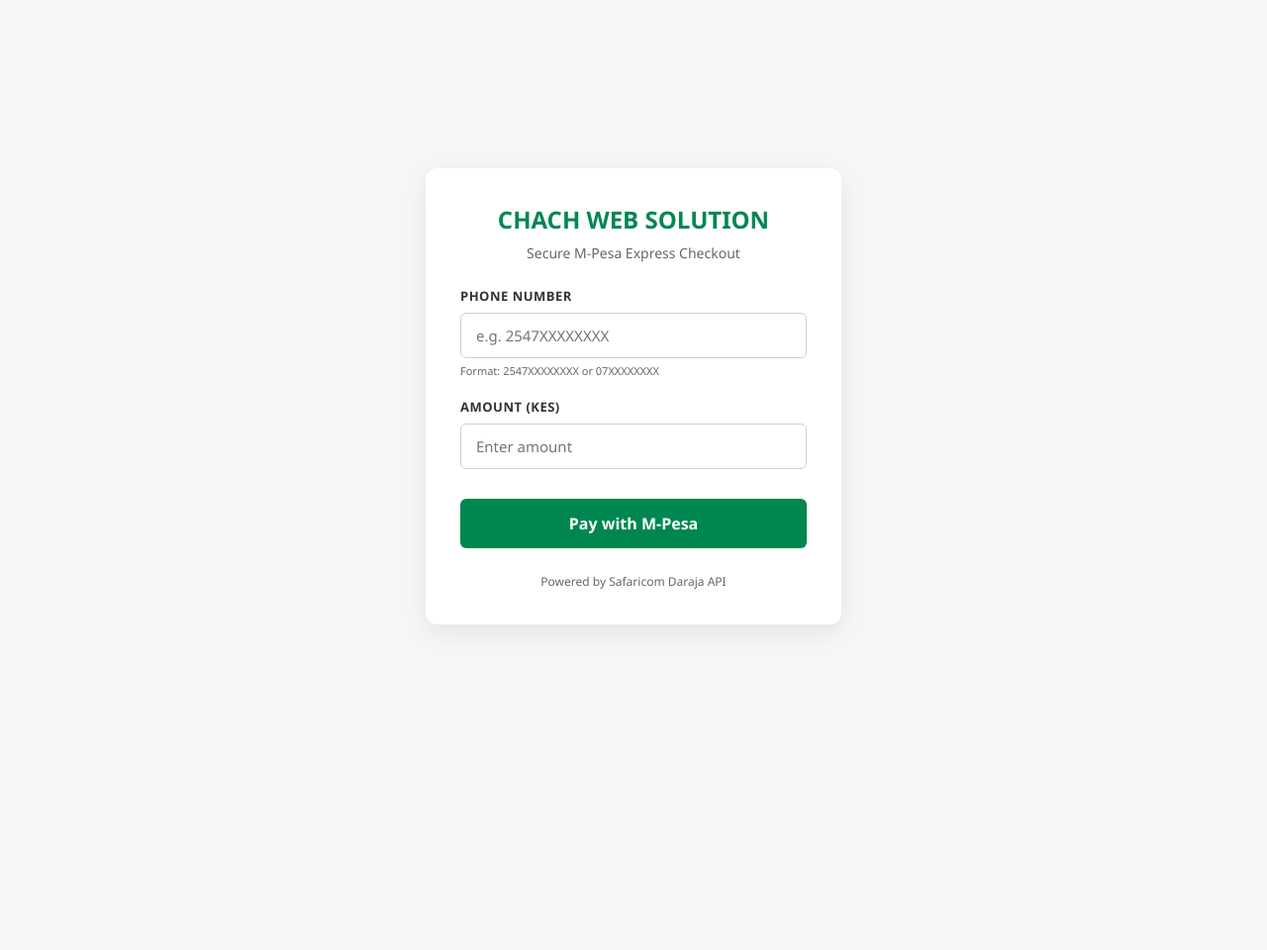
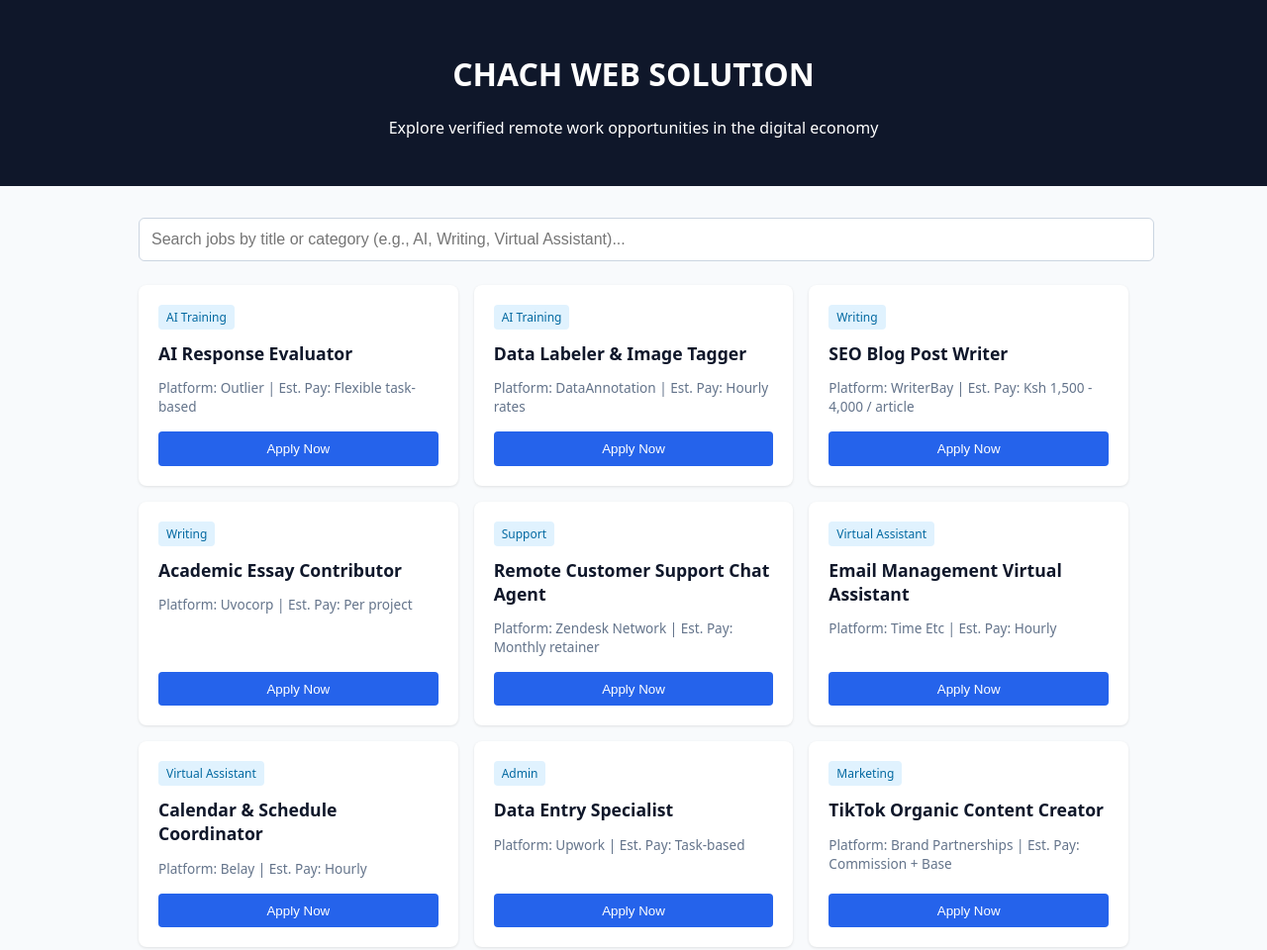
Before and after one commit to chachaevanx/Online-business-, a plain HTML site: page index.html in a window 1280 px wide. Shown: the top 960 px of the page at 99% size. Before the commit the page ends 800 px from the top, so only its background shows below. Drawn offline with Linux system fonts and the light colour scheme.

Commit message:
Update index.html

```diff
--- a/index.html
+++ b/index.html
@@ -3,241 +3,143 @@
 <head>
     <meta charset="UTF-8">
     <meta name="viewport" content="width=device-width, initial-scale=1.0">
-    <title>CHACH WEB SOLUTION | M-Pesa Express Checkout</title>
+    <title>Chach Web Solution - Remote Careers</title>
     <style>
-        :root {
-            --primary-color: #008751;
-            --primary-hover: #006b40;
-            --bg-color: #f4f7f6;
-            --card-bg: #ffffff;
-            --text-main: #333333;
-            --text-muted: #666666;
-            --error-color: #d9534f;
-            --success-color: #5cb85c;
-        }
+        :root { --primary: #0f172a; --accent: #2563eb; --bg: #f8fafc; }
+        body { font-family: system-ui, -apple-system, sans-serif; margin: 0; background: var(--bg); color: #334155; }
+        header { background: var(--primary); color: white; padding: 2rem 1rem; text-align: center; }
+        .container { max-width: 1000px; margin: 2rem auto; padding: 0 1rem; }
+        .search-bar { width: 100%; padding: 0.75rem; font-size: 1rem; border: 1px solid #cbd5e1; border-radius: 6px; margin-bottom: 1.5rem; }
+        .job-grid { display: grid; grid-template-columns: repeat(auto-fill, minmax(300px, 1fr)); gap: 1rem; }
+        .job-card { background: white; padding: 1.25rem; border-radius: 8px; box-shadow: 0 1px 3px rgba(0,0,0,0.1); display: flex; flex-direction: column; justify-content: space-between; }
+        .job-card h3 { margin: 0 0 0.5rem 0; color: var(--primary); font-size: 1.1rem; }
+        .tag { display: inline-block; background: #e0f2fe; color: #0369a1; padding: 0.25rem 0.5rem; border-radius: 4px; font-size: 0.75rem; margin-bottom: 0.75rem; }
+        .apply-btn { background: var(--accent); color: white; border: none; padding: 0.6rem 1rem; cursor: pointer; border-radius: 4px; font-weight: 500; text-align: center; }
+        .apply-btn:hover { background: #1d4ed8; }
 
-        * {
-            box-sizing: border-box;
-            margin: 0;
-            padding: 0;
-            font-family: 'Segoe UI', Tahoma, Geneva, Verdana, sans-serif;
-        }
-
-        body {
-            background-color: var(--bg-color);
-            color: var(--text-main);
-            display: flex;
-            flex-direction: column;
-            justify-content: center;
-            align-items: center;
-            min-height: 100vh;
-            padding: 20px;
-        }
-
-        .container {
-            width: 100%;
-            max-width: 420px;
-            background: var(--card-bg);
-            padding: 35px;
-            border-radius: 12px;
-            box-shadow: 0 8px 24px rgba(0, 0, 0, 0.08);
-        }
-
-        .header {
-            text-align: center;
-            margin-bottom: 25px;
-        }
-
-        .header h1 {
-            color: var(--primary-color);
-            font-size: 24px;
-            margin-bottom: 8px;
-        }
-
-        .header p {
-            color: var(--text-muted);
-            font-size: 14px;
-        }
-
-        .form-group {
-            margin-bottom: 20px;
-        }
-
-        label {
-            display: block;
-            margin-bottom: 8px;
-            font-weight: 600;
-            font-size: 13px;
-            color: var(--text-main);
-            text-transform: uppercase;
-            letter-spacing: 0.5px;
-        }
-
-        input {
-            width: 100%;
-            padding: 12px 15px;
-            border: 1px solid #ccd1d1;
-            border-radius: 6px;
-            font-size: 15px;
-            transition: border-color 0.3s ease, box-shadow 0.3s ease;
-        }
-
-        input:focus {
-            outline: none;
-            border-color: var(--primary-color);
-            box-shadow: 0 0 0 3px rgba(0, 135, 81, 0.15);
-        }
-
-        .hint {
-            font-size: 11px;
-            color: var(--text-muted);
-            margin-top: 5px;
-        }
-
-        button {
-            width: 100%;
-            background-color: var(--primary-color);
-            color: white;
-            border: none;
-            padding: 14px;
-            border-radius: 6px;
-            font-size: 16px;
-            font-weight: 600;
-            cursor: pointer;
-            transition: background-color 0.3s ease;
-            margin-top: 10px;
-        }
-
-        button:hover {
-            background-color: var(--primary-hover);
-        }
-
-        button:disabled {
-            background-color: #a3c9b7;
-            cursor: not-allowed;
-        }
-
-        #statusBox {
-            margin-top: 20px;
-            padding: 12px;
-            border-radius: 6px;
-            font-size: 13px;
-            text-align: center;
-            display: none;
-            line-height: 1.4;
-        }
-
-        .status-loading {
-            background-color: #fff3cd;
-            color: #856404;
-            border: 1px solid #ffeeba;
-            display: block !important;
-        }
-
-        .status-success {
-            background-color: #d4edda;
-            color: #155724;
-            border: 1px solid #c3e6cb;
-            display: block !important;
-        }
-
-        .status-error {
-            background-color: #f8d7da;
-            color: #721c24;
-            border: 1px solid #f5c6cb;
-            display: block !important;
-        }
-
-        .footer-note {
-            text-align: center;
-            margin-top: 25px;
-            font-size: 12px;
-            color: var(--text-muted);
-        }
+        /* Modal Styles */
+        .modal { display: none; position: fixed; inset: 0; background: rgba(0,0,0,0.5); justify-content: center; align-items: center; z-index: 100; }
+        .modal-content { background: white; padding: 2rem; border-radius: 8px; width: 100%; max-width: 400px; box-shadow: 0 4px 6px rgba(0,0,0,0.1); }
+        .modal-content input { width: 100%; padding: 0.6rem; margin: 0.5rem 0 1rem 0; border: 1px solid #cbd5e1; border-radius: 4px; box-sizing: border-box; }
+        .close-link { color: #ef4444; background: none; border: none; cursor: pointer; margin-top: 1rem; width: 100%; text-align: center; }
     </style>
 </head>
 <body>
 
+    <header>
+        <h1>CHACH WEB SOLUTION</h1>
+        <p>Explore verified remote work opportunities in the digital economy</p>
+    </header>
+
     <div class="container">
-        <div class="header">
-            <h1>CHACH WEB SOLUTION</h1>
-            <p>Secure M-Pesa Express Checkout</p>
+        <input type="text" id="searchInput" class="search-bar" placeholder="Search jobs by title or category (e.g., AI, Writing, Virtual Assistant)..." onkeyup="filterJobs()">
+
+        <div id="job-list" class="job-grid">
+            <!-- Dynamically populated job cards -->
         </div>
+    </div>
 
-        <form id="checkoutForm">
-            <div class="form-group">
-                <label for="phoneNumber">Phone Number</label>
-                <input type="tel" id="phoneNumber" placeholder="e.g. 2547XXXXXXXX" required pattern="^(2547|07)\d{8}$">
-                <div class="hint">Format: 2547XXXXXXXX or 07XXXXXXXX</div>
-            </div>
+    <!-- Application / Payment Modal -->
+    <div id="appModal" class="modal">
+        <div class="modal-content">
+            <h3 id="modal-title">Apply for Role</h3>
+            <p style="font-size: 0.9rem; color: #64748b;">Upload your CV and pay the Ksh 100 token fee via M-Pesa STK Push.</p>
 
-            <div class="form-group">
-                <label for="amount">Amount (KES)</label>
-                <input type="number" id="amount" placeholder="Enter amount" min="1" required>
-            </div>
+            <label>Upload CV (PDF / DOCX)</label>
+            <input type="file" id="cvFile" accept=".pdf,.doc,.docx">
 
-            <button type="submit" id="payButton">Pay with M-Pesa</button>
-        </form>
+            <label>M-Pesa Phone Number</label>
+            <input type="text" id="mpesaPhone" placeholder="07XXXXXXXX or 2547XXXXXXXX">
 
-        <div id="statusBox"></div>
-
-        <div class="footer-note">
-            Powered by Safaricom Daraja API
+            <button class="apply-btn" style="width: 100%;" onclick="processPaymentAndSubmit()">Pay Ksh 100 & Submit</button>
+            <button class="close-link" onclick="closeModal()">Cancel</button>
         </div>
     </div>
 
     <script>
-        const form = document.getElementById('checkoutForm');
-        const payButton = document.getElementById('payButton');
-        const statusBox = document.getElementById('statusBox');
+        // Master list of remote job opportunities
+        const jobs = [
+            { title: "AI Response Evaluator", category: "AI Training", platform: "Outlier", pay: "Flexible task-based" },
+            { title: "Data Labeler & Image Tagger", category: "AI Training", platform: "DataAnnotation", pay: "Hourly rates" },
+            { title: "SEO Blog Post Writer", category: "Writing", platform: "WriterBay", pay: "Ksh 1,500 - 4,000 / article" },
+            { title: "Academic Essay Contributor", category: "Writing", platform: "Uvocorp", pay: "Per project" },
+            { title: "Remote Customer Support Chat Agent", category: "Support", platform: "Zendesk Network", pay: "Monthly retainer" },
+            { title: "Email Management Virtual Assistant", category: "Virtual Assistant", platform: "Time Etc", pay: "Hourly" },
+            { title: "Calendar & Schedule Coordinator", category: "Virtual Assistant", platform: "Belay", pay: "Hourly" },
+            { title: "Data Entry Specialist", category: "Admin", platform: "Upwork", pay: "Task-based" },
+            { title: "TikTok Organic Content Creator", category: "Marketing", platform: "Brand Partnerships", pay: "Commission + Base" },
+            { title: "Frontend Landing Page Builder", category: "Technical", platform: "Freelance", pay: "Per build" }
+        ];
 
-        form.addEventListener('submit', async (e) => {
-            e.preventDefault();
+        let selectedRole = "";
 
-            let phoneInput = document.getElementById('phoneNumber').value.trim();
-            const amount = document.getElementById('amount').value.trim();
+        function renderJobs(filteredList) {
+            const container = document.getElementById('job-list');
+            container.innerHTML = "";
 
-            // Normalize phone number to 2547XXXXXXXX format if it starts with 07
-            if (phoneInput.startsWith('07')) {
-                phoneInput = '254' + phoneInput.slice(1);
+            filteredList.forEach((job, index) => {
+                container.innerHTML += `
+                    <div class="job-card">
+                        <div>
+                            <span class="tag">${job.category}</span>
+                            <h3>${job.title}</h3>
+                            <p style="font-size: 0.85rem; color: #64748b; margin-bottom: 1rem;">Platform: ${job.platform} | Est. Pay: ${job.pay}</p>
+                        </div>
+                        <button class="apply-btn" onclick="openModal('${job.title}')">Apply Now</button>
+                    </div>
+                `;
+            });
+        }
+
+        function filterJobs() {
+            const query = document.getElementById('searchInput').value.toLowerCase();
+            const filtered = jobs.filter(j => j.title.toLowerCase().includes(query) || j.category.toLowerCase().includes(query));
+            renderJobs(filtered);
+        }
+
+        function openModal(jobTitle) {
+            selectedRole = jobTitle;
+            document.getElementById('modal-title').innerText = "Apply: " + jobTitle;
+            document.getElementById('appModal').style.display = 'flex';
+        }
+
+        function closeModal() {
+            document.getElementById('appModal').style.display = 'none';
+        }
+
+        async function processPaymentAndSubmit() {
+            const phone = document.getElementById('mpesaPhone').value;
+            const file = document.getElementById('cvFile').files[0];
+
+            if(!phone || !file) {
+                alert("Please provide your phone number and upload your CV file.");
+                return;
             }
 
-            // Update UI to loading state
-            payButton.disabled = true;
-            payButton.innerText = "Processing...";
-            statusBox.className = "status-loading";
-            statusBox.innerText = "Initiating STK Push. Please check your phone for the M-Pesa prompt...";
+            alert("Initiating M-Pesa STK Push. Check your phone for the PIN prompt.");
 
             try {
-                // Connects to your backend endpoint created earlier
-                const response = await fetch('http://localhost:3000/api/v1/stkpush', {
+                const response = await fetch('/api/stk-push', {
                     method: 'POST',
-                    headers: {
-                        'Content-Type': 'application/json'
-                    },
-                    body: JSON.stringify({
-                        phoneNumber: phoneInput,
-                        amount: amount
-                    })
+                    headers: { 'Content-Type': 'application/json' },
+                    body: JSON.stringify({ phone, job: selectedRole })
                 });
-
                 const result = await response.json();
 
-                if (result.success) {
-                    statusBox.className = "status-success";
-                    statusBox.innerText = "STK Push sent successfully! Enter your M-Pesa PIN on your phone to complete the transaction.";
+                if(result.success) {
+                    alert("STK Push sent successfully! Complete payment on your phone to finalize submission.");
+                    closeModal();
                 } else {
-                    statusBox.className = "status-error";
-                    statusBox.innerText = "Failed: " + (result.error?.errorMessage || result.message || "Could not process payment.");
+                    alert("Payment request failed to trigger. Please check your network or phone format.");
                 }
-            } catch (error) {
-                statusBox.className = "status-error";
-                statusBox.innerText = "Network error: Make sure your backend server is running.";
-            } finally {
-                payButton.disabled = false;
-                payButton.innerText = "Pay with M-Pesa";
+            } catch (err) {
+                console.error(err);
+                alert("Could not reach backend payment server.");
             }
-        });
+        }
+
+        // Initial render
+        renderJobs(jobs);
     </script>
 </body>
 </html>
```
